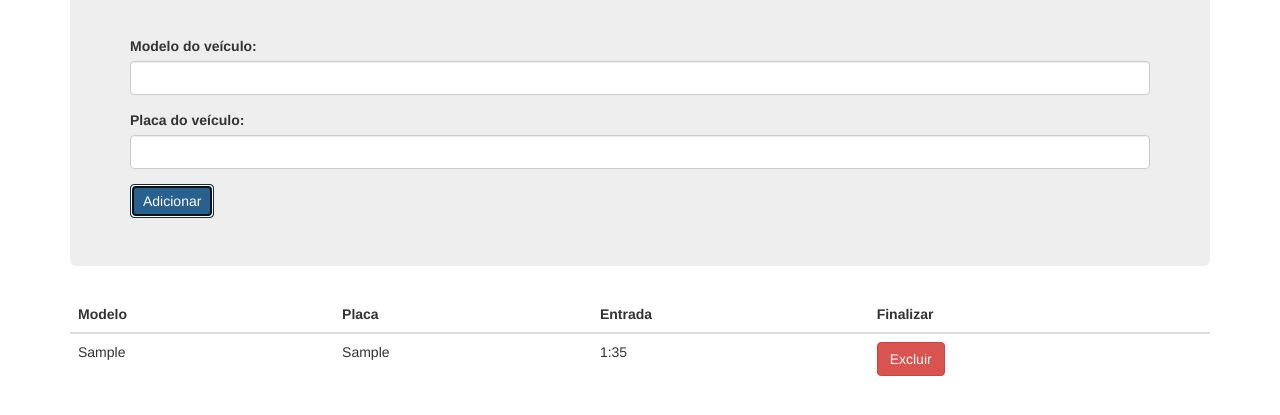
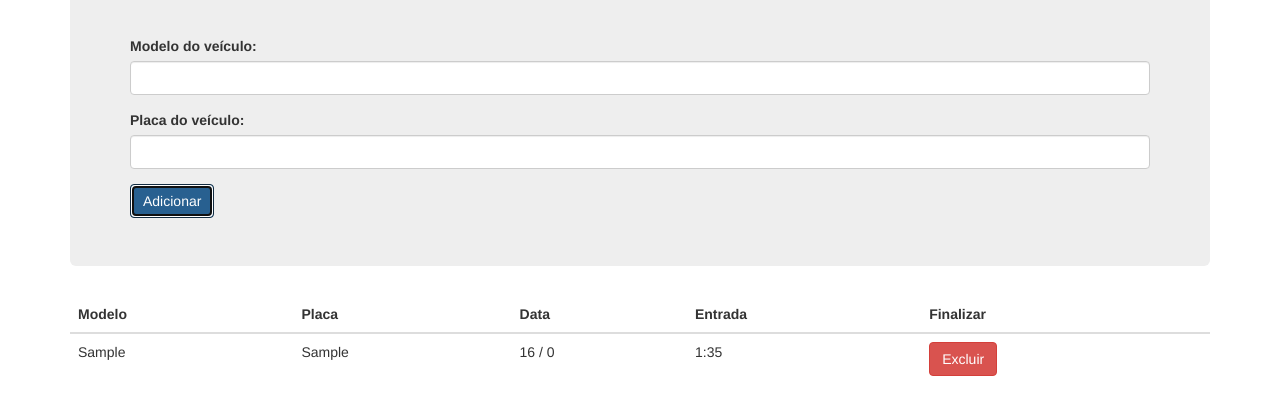
Before and after one commit to naelton-lobato/estacionamento, a plain HTML site: page index.html in a window 1280 px wide. Both pictures are taken after typing "Sample", "Sample" into the empty fields and a click on the button "Adicionar". Shown: the part 75-490 px from the top of the page. Drawn offline with Linux system fonts and the light colour scheme.

Commit message:
Adicionando data ao cadastro

```diff
--- a/index.html
+++ b/index.html
@@ -35,6 +35,7 @@
                         <tr>
                             <th>Modelo</th>
                             <th>Placa</th>
+                            <th>Data</th>
                             <th>Entrada</th>
                             <th>Finalizar</th>
                         </tr>
--- a/js/main.js
+++ b/js/main.js
@@ -12,6 +12,8 @@ function cadastraVeiculo(e){
         carro = { // OBJETO
             modelo: modeloCarro,
             placa: placaCarro,
+            dia: time.getDate(),
+            mes: time.getMonth(),
             hora: time.getHours(),
             minutos: time.getMinutes()
         }
@@ -57,13 +59,20 @@ function mostraPatio(){
     for(let i=0; i<carros.length; i++){
         let modelo = carros[i].modelo;
         let placa = carros[i].placa;
+        let dia = carros[i].dia;
+        let mes = carros[i].mes;
         let hora = carros[i].hora;
         let minutos = carros[i].minutos;
 
         carrosResultado.innerHTML += `<tr><td> ${modelo} </td>
                                 <td> ${placa} </td>
+                                <td> ${dia} / ${mes} </td>
                                 <td> ${hora}:${minutos} </td>
                                 <td><button class="btn btn-danger" onclick="apagarVeiculo('${placa}')">Excluir</button></td>
-                                </tr>`
+                                </tr>`;
+        console.log(dia, mes)
+
+
     }
+
 }
--- /dev/null
+++ b/js/test.js
@@ -0,0 +1,6 @@
+let hr = new Date()
+switch (hr.getMonth()) {
+    case 1:
+
+}
+console.log(`A hora ${hr.getHours()}:${hr.getMinutes()} data ${hr.getDate()}/${hr.getMonth()}`)
```
